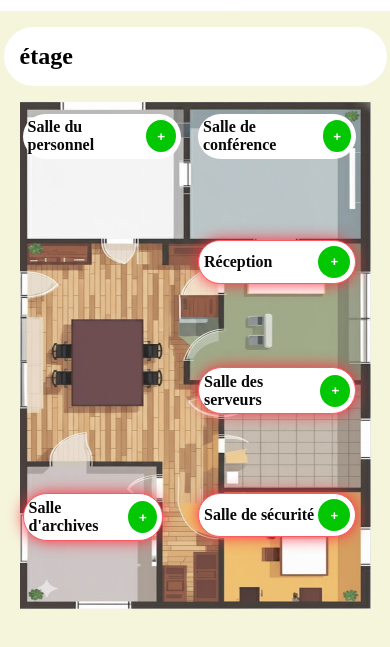
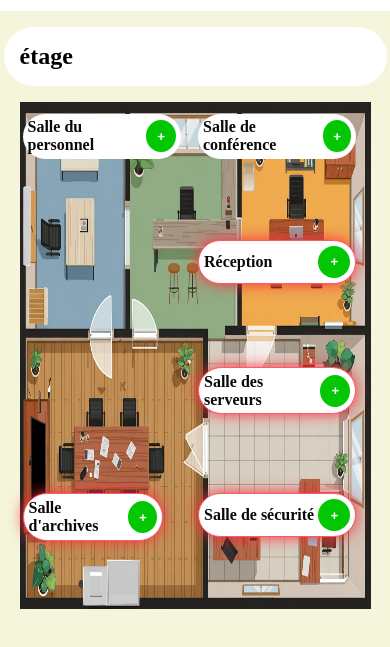
Before and after one commit to khalidelyounssi/Workspace-Organization, a plain HTML site: page index.html in a window 390 px wide. Shown: the part 105-752 px from the top of the page. Drawn offline with Linux system fonts and the light colour scheme.

Commit message:
fixed images

```diff
--- a/style.css
+++ b/style.css
@@ -63,7 +63,7 @@
 
     }
      .salles{
-        background:url('/assets/1.png');
+        background:url('./assets/1.png');
         background-size:100% 100%;
         background-repeat: no-repeat;
         background-position: center;
@@ -447,7 +447,7 @@
 
     }
      .salles{
-        background:url(/assets/2.png);
+        background:url(./assets/4tnuSf7FRcSewVNiOTU5UA.webp);
         background-size:100% 100%;
         background-repeat: no-repeat;
         background-position: center;
```
